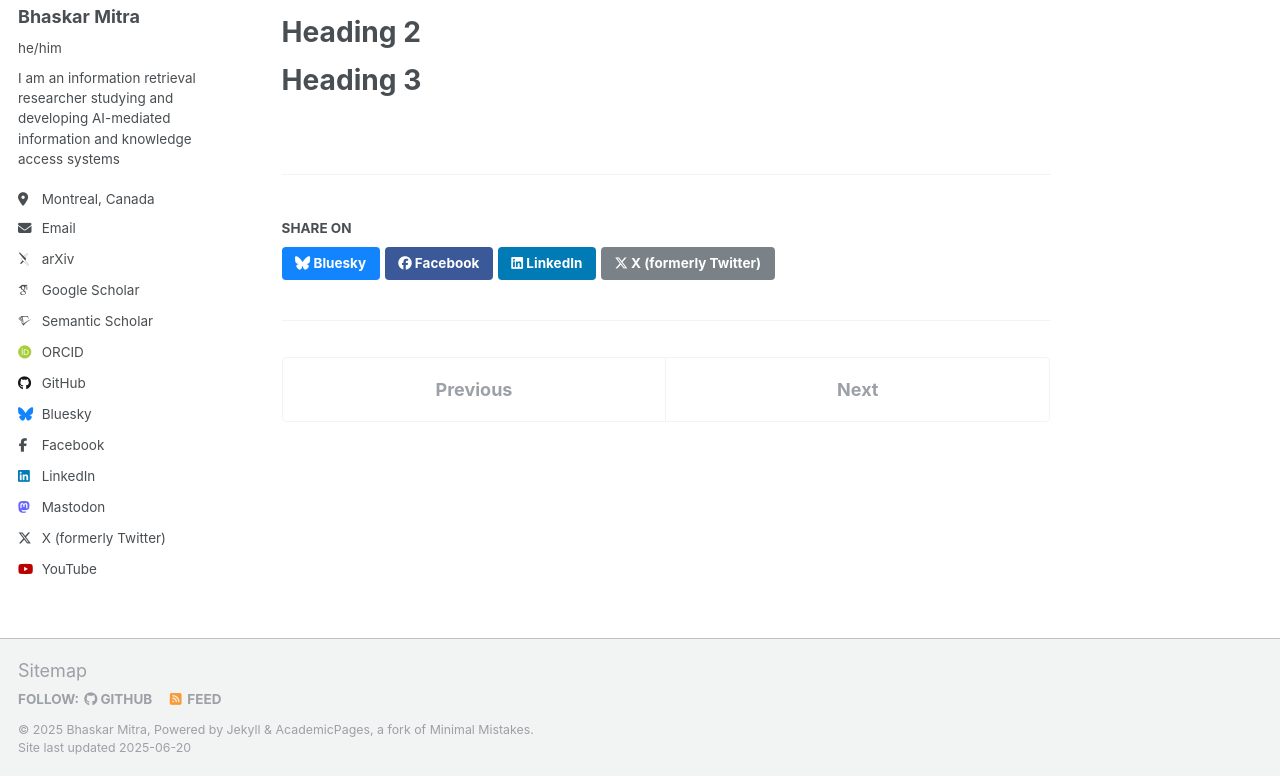
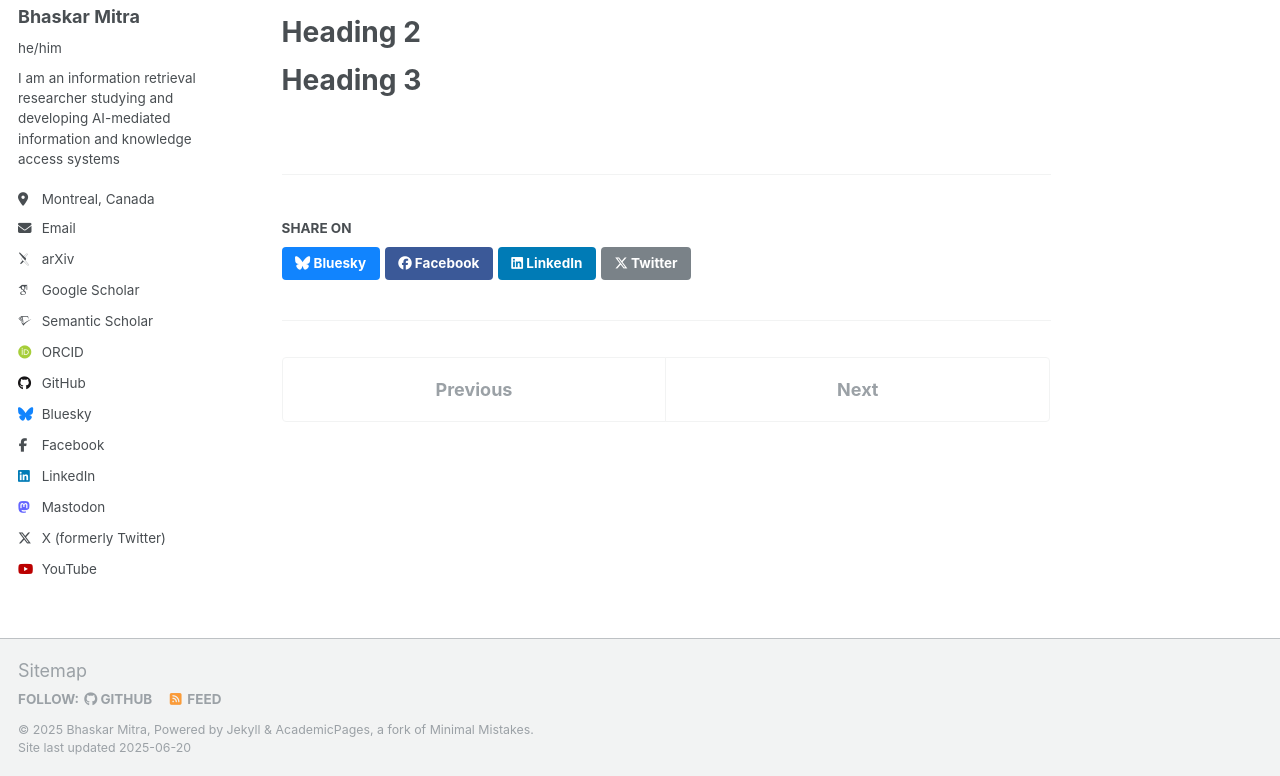
Before and after one commit to bhaskar-mitra/bhaskar-mitra.github.io, a Jekyll site: the page built from _teaching/2015-spring-teaching-2.md, in a window 1280 px wide and 1054 px high, cut to the strip 278-1054 px from the top of the window. Built offline with Jekyll 4.4.1, drawn with Linux system fonts in a browser that asks for light colours; some web fonts are replaced.

Commit message:
Update social-share.html

```diff
--- a/_includes/social-share.html
+++ b/_includes/social-share.html
@@ -11,5 +11,5 @@
 
   <a href="https://www.linkedin.com/shareArticle?mini=true&url={{ base_path }}{{ page.url }}" class="btn btn--linkedin" title="{{ site.data.ui-text[site.locale].share_on_label | default: 'Share on' }} LinkedIn"><i class="fab fa-linkedin" aria-hidden="true"></i><span> LinkedIn</span></a>
 
-  <a href="https://x.com/intent/post?text={{ base_path }}{{ page.url }}" class="btn btn--x" title="{{ site.data.ui-text[site.locale].share_on_label | default: 'Share on' }} X"><i class="fab fa-x-twitter" aria-hidden="true"></i><span> X (formerly Twitter)</span></a>
+  <a href="https://x.com/intent/post?text={{ base_path }}{{ page.url }}" class="btn btn--x" title="{{ site.data.ui-text[site.locale].share_on_label | default: 'Share on' }} X"><i class="fab fa-x-twitter" aria-hidden="true"></i><span> Twitter</span></a>
 </section>
```
